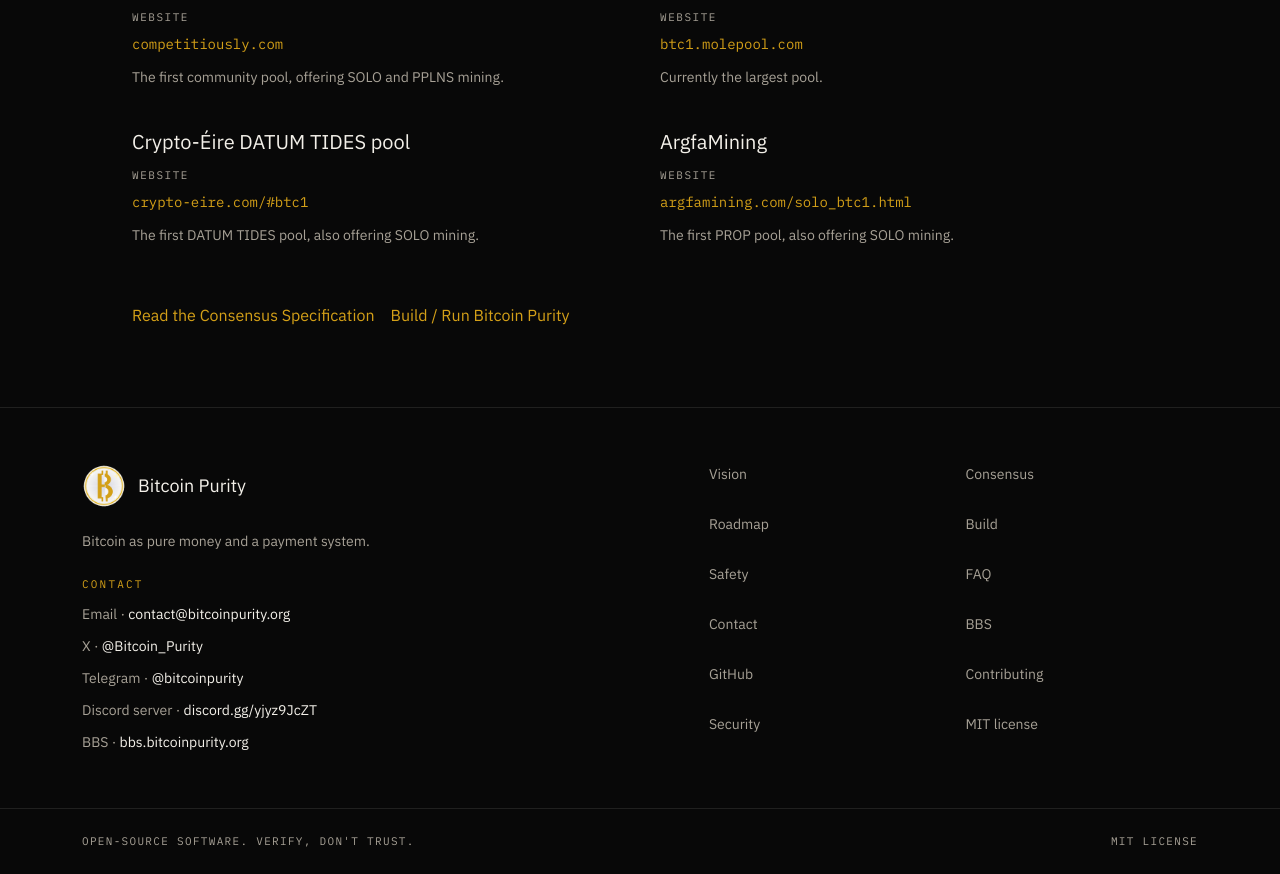
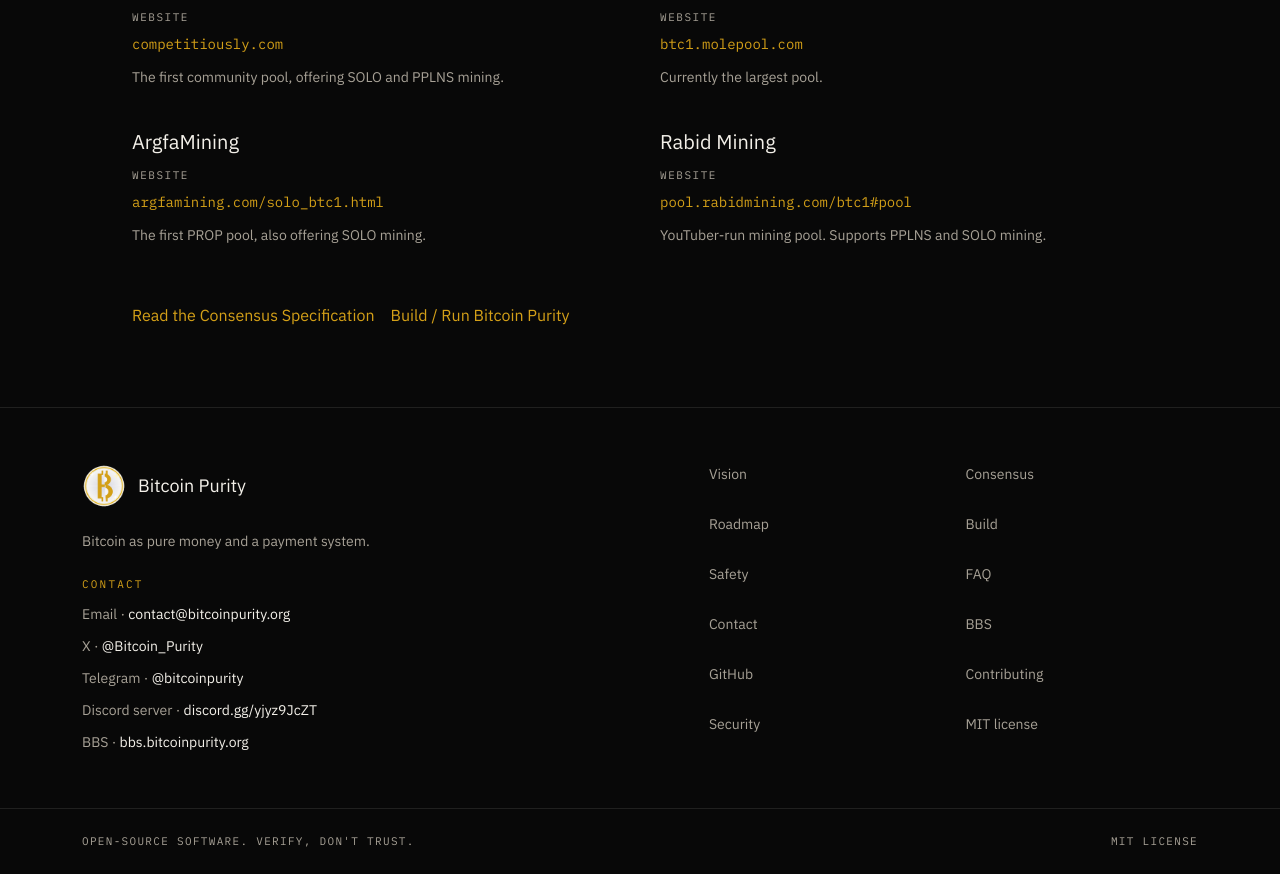
Before and after one commit to BitcoinPurity/website, a Next.js app: page /miners in a window 1280 px wide. Shown: the part 2800-3674 px from the top of the page. Built offline with nearby package versions, Linux system fonts and the light colour scheme.

Commit message:
Update partner pool directory with Rabid Mining

```diff
--- a/input/requirements.md
+++ b/input/requirements.md
@@ -94,6 +94,6 @@
 ## 矿池目录与挖矿手册
 
 - `/miners` 将合作矿池目录放在“Mining options”内的自托管 DATUM 选项之后；条目只展示网站和简要说明，不展示 Stratum 地址。
-- Competitiously 标注为首个社区矿池，标题不含“community”，提供 SOLO 与 PPLNS；Mole 标注为目前最大的矿池；Crypto-Éire 链接到 `https://crypto-eire.com/#btc1`，标注为首个 DATUM TIDES 矿池并注明提供 SOLO 挖矿；ArgfaMining 链接到 `https://argfamining.com/solo_btc1.html`，标注为首个 PROP 矿池并注明也提供 SOLO 挖矿。
+- Competitiously 标注为首个社区矿池，标题不含“community”，提供 SOLO 与 PPLNS；Mole 标注为目前最大的矿池；ArgfaMining 链接到 `https://argfamining.com/solo_btc1.html`，标注为首个 PROP 矿池并注明也提供 SOLO 挖矿；移除 Crypto-Éire，最后新增 Rabid Mining，链接到 `https://pool.rabidmining.com/btc1#pool`，介绍为 YouTuber 运营的矿池，支持 PPLNS 与 SOLO。
 - 在 Mining options 的介绍段落后提供完整挖矿手册链接：简体中文页面使用 `https://downloads.bitcoinpurity.org/docs/Bitcoin_Purity_Mining_Manual_v0.9.2_zh.pdf`，正体中文页面使用 `https://downloads.bitcoinpurity.org/docs/Bitcoin_Purity_Mining_Manual_v0.9.2_zh-Hant.pdf`，英文页面使用 `https://downloads.bitcoinpurity.org/docs/Bitcoin_Purity_Mining_Manual_v0.9.2_en.pdf`。
 - 不新增 API 或站内路由。当前官网支持英文、简体中文及正体中文；尚无葡萄牙语页面。
--- a/src/content/links.ts
+++ b/src/content/links.ts
@@ -41,14 +41,14 @@
     description: "Currently the largest pool.",
   },
   {
-    name: "Crypto-Éire DATUM TIDES pool",
-    website: "https://crypto-eire.com/#btc1",
-    description: "The first DATUM TIDES pool, also offering SOLO mining.",
-  },
-  {
     name: "ArgfaMining",
     website: "https://argfamining.com/solo_btc1.html",
     description: "The first PROP pool, also offering SOLO mining.",
+  },
+  {
+    name: "Rabid Mining",
+    website: "https://pool.rabidmining.com/btc1#pool",
+    description: "YouTuber-run mining pool. Supports PPLNS and SOLO mining.",
   },
 ] as const;
 
```
Also changed, not shown: src/lib/locales/zh-CN.json, src/lib/locales/zh-TW.json, 6 other files (tests, documents, lock files or other folders).
